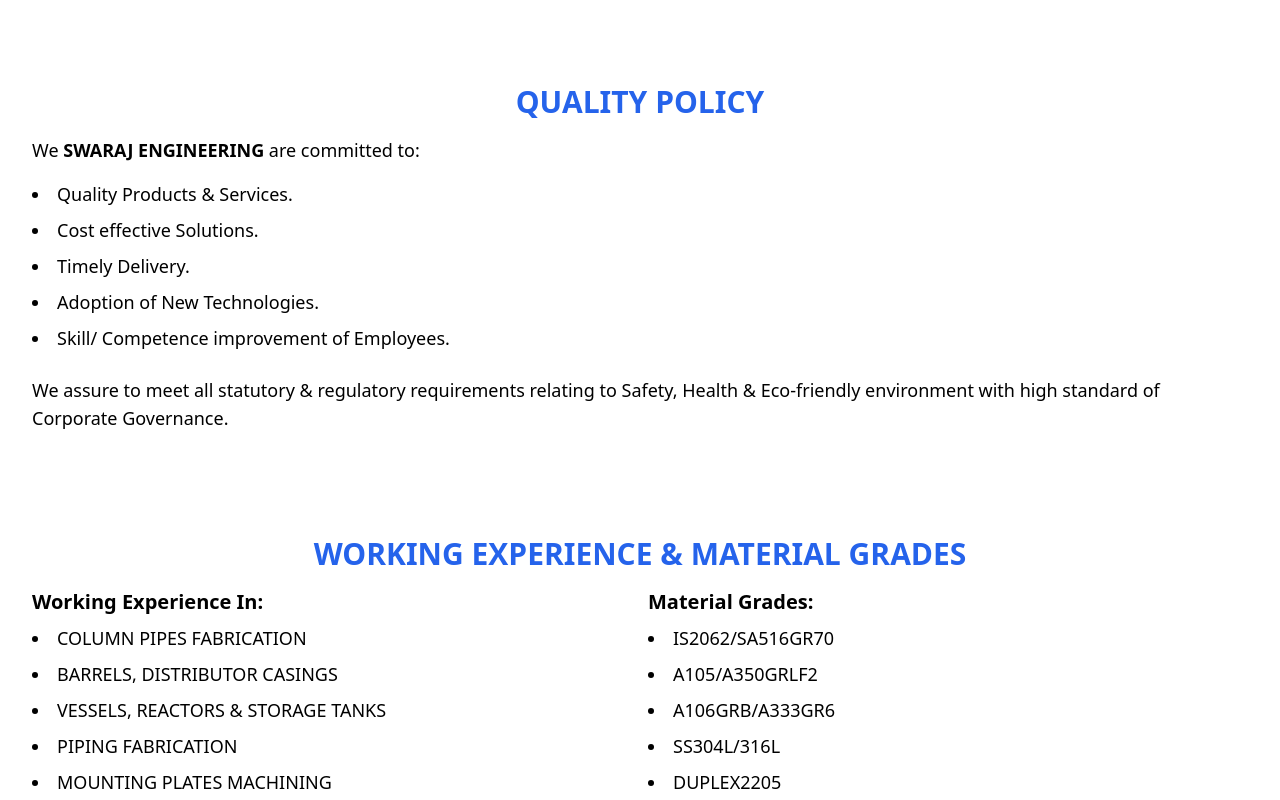
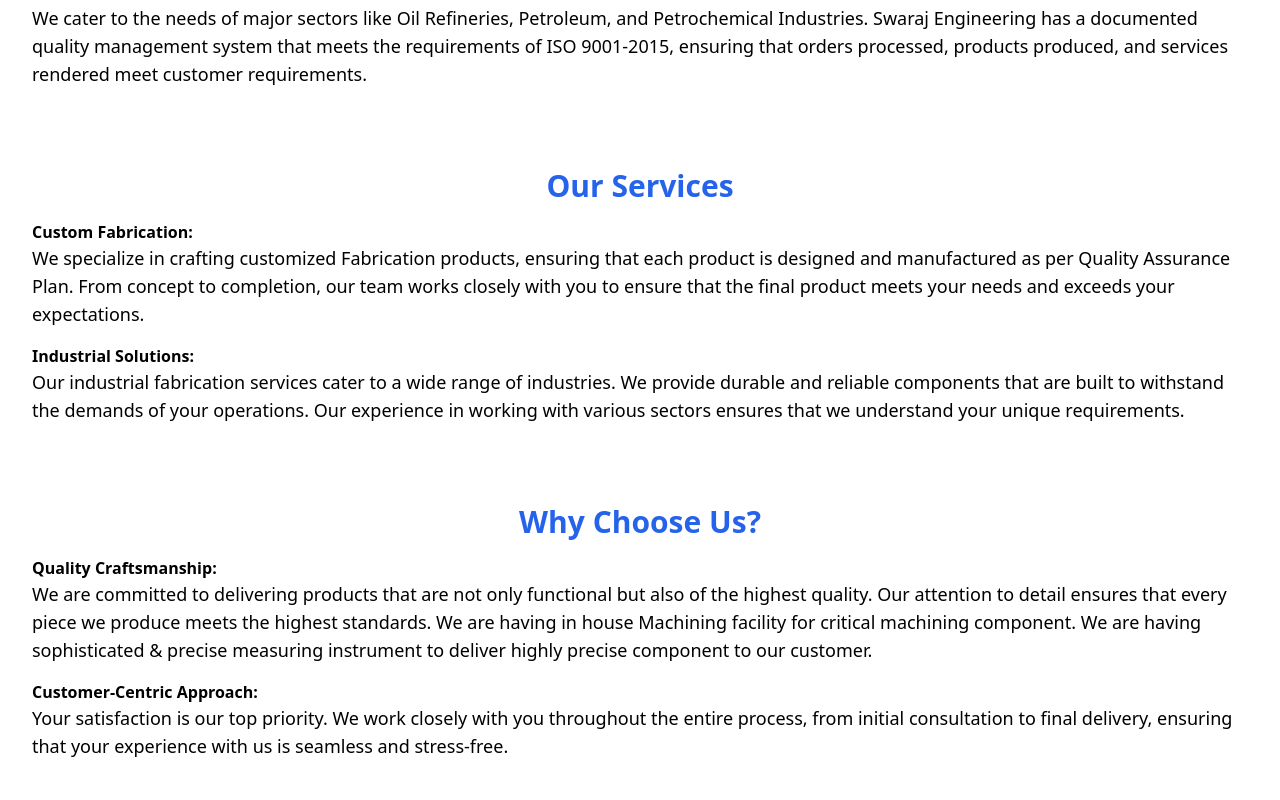
Before and after one commit to dkmishra2407/Sadhguru-ui, a React (Vite) app: page /aboutus in a window 1280 px wide. Shown: the part 460-1260 px from the top of the page. Built offline with nearby package versions, Linux system fonts and the light colour scheme.

Commit message:
Updated styling

```diff
--- a/src/components/Aboutus.jsx
+++ b/src/components/Aboutus.jsx
@@ -62,13 +62,10 @@
                 </svg>
             </div>
             <div className=" absolute top-10 left-3/4 z-0  opacity-10 ">
-
                 <svg fill="#000000" width="800px" height="800px" viewBox="0 0 256 256" xmlns="http://www.w3.org/2000/svg" className="w-96 z-0  h-full    object-fill fill-blue-300 text-blue-300">
                     <path d="M230.704 99.2a4.004 4.004 0 0 0-4.01-3.995h-50.981c-2.215 0-5.212-1.327-6.693-2.964L155.289 77.08c-17.795-19.65-41.628-16.256-53.234 7.58l-38.736 79.557C60.42 170.172 52.705 175 46.077 175H29.359a3.996 3.996 0 0 0-3.994 3.995v10.01A4 4 0 0 0 29.372 193h24.7c8.835 0 19.208-6.395 23.174-14.293l43.645-86.914c3.964-7.894 12.233-9.228 18.473-2.974l17.184 17.219c3.123 3.13 9.242 5.667 13.647 5.667H226.7a4.005 4.005 0 0 0 4.004-3.994v-8.512z" fill-rule="evenodd"></path>
                 </svg>
             </div>
-
-
         </div>
     )
 }
--- a/src/components/Footer.jsx
+++ b/src/components/Footer.jsx
@@ -62,8 +62,8 @@
                                 Services
                             </p>
                             <nav className="flex flex-col mt-4 space-y-2 text-sm text-gray-500">
-                                <a className="hover:opacity-75" href> 1on1 Coaching </a>
-                                <a className="hover:opacity-75" href> Company Review </a>
+                                <a className="hover:opacity-75" href='/aboutus#industrial-solutions'> Custom Fabrication</a>
+                                <a className="hover:opacity-75" href='/aboutus#industrial-solutions'> Industrial Solutions </a>
                                 <a className="hover:opacity-75" href> Accounts Review </a>
                                 <a className="hover:opacity-75" href> HR Consulting </a>
                                 <a className="hover:opacity-75" href> SEO Optimisation </a>
@@ -86,7 +86,7 @@
                             <nav className="flex flex-col mt-4 space-y-2 text-sm text-gray-500">
                                 <a className="hover:opacity-75" href>  Plot No W-7, S Block Bhosari MIDC </a>
                                 <a className="hover:opacity-75" href>  9561001623 (Vinod Bhandari) </a>
-                                <a className="hover:opacity-75" href> swarajengineering1@gmail.comy </a>
+                                <a className="hover:opacity-75" href> swarajengineering1@gmail.com </a>
                                 {/* <a className="hover:opacity-75" href> Accessibility </a> */}
                             </nav>
                         </div>
--- a/src/pages/Aboutpage.jsx
+++ b/src/pages/Aboutpage.jsx
@@ -14,10 +14,13 @@
     useEffect(() => {
         AOS.init({ duration: 1000 });
     }, []);
-
     return (
-        <div className="">
+          <div className="">
             <div className="p-8 mx-auto " data-aos="fade-up">
+            <h1 className="text-3xl font-bold mb-4 text-center text-blue-600">Welcome to Swaraj Engineering</h1>
+            <p className="text-lg mb-4">
+               At Swaraj Engineering, we are dedicated to transforming your vision into reality through our expertise in customized Engineering fabrication product with years of experience in the industry, we pride ourselves on Delivering high-quality product with the requirements of our clients
+            </p>
                 <h1 className="text-3xl font-bold mb-4 text-center text-blue-600">Who We Are</h1>
                 <p className="text-lg mb-4">
                     Swaraj Engineering is situated in MIDC Bhosari PLOT NO-187, S BLOCK. Swaraj Engineering has been in the field of fabrication for the past 5 years. Our unit covers an area of 7000 Sq. Ft., featuring a covered shed and open space for material handling and storage, with a 7.5 ton EOT crane capacity.
@@ -27,6 +30,32 @@
                 </p>
                 <p className="text-lg mb-4">
                     We cater to the needs of major sectors like Oil Refineries, Petroleum, and Petrochemical Industries. Swaraj Engineering has a documented quality management system that meets the requirements of ISO 9001-2015, ensuring that orders processed, products produced, and services rendered meet customer requirements.
+                </p>
+            </div>
+            <div className="p-8 mx-auto " data-aos="fade-up">
+            <h1 className="text-3xl font-bold mb-4 text-center text-blue-600">Our Services</h1>
+
+{/* Custom Fabrication Section */}
+<h2 id="custom-fabrication" className='font-semibold'>Custom Fabrication:</h2>
+<p className="text-lg mb-4">
+  We specialize in crafting customized Fabrication products, ensuring that each product is designed and manufactured as per Quality Assurance Plan. From concept to completion, our team works closely with you to ensure that the final product meets your needs and exceeds your expectations.
+</p>
+
+{/* Industrial Solutions Section */}
+<h2 id="industrial-solutions" className='font-semibold'>Industrial Solutions:</h2>
+<p className="text-lg mb-4">
+  Our industrial fabrication services cater to a wide range of industries. We provide durable and reliable components that are built to withstand the demands of your operations. Our experience in working with various sectors ensures that we understand your unique requirements.
+</p>
+            </div>
+          <div className="p-8 mx-auto " data-aos="fade-up">
+            <h1 className="text-3xl font-bold mb-4 text-center text-blue-600">Why Choose Us?</h1>
+                <h2 className='font-semibold'>Quality Craftsmanship:</h2>
+                <p className="text-lg mb-4">
+                We are committed to delivering products that are not only functional but also of the highest quality. Our attention to detail ensures that every piece we produce meets the highest standards. We are having in house Machining facility for critical machining component. We are having sophisticated & precise measuring instrument to deliver highly precise component to our customer.
+                </p>
+                <h2 className='font-semibold'>Customer-Centric Approach:</h2>
+                <p className="text-lg mb-4">
+                Your satisfaction is our top priority. We work closely with you throughout the entire process, from initial consultation to final delivery, ensuring that your experience with us is seamless and stress-free.
                 </p>
             </div>
             {/* <ListOfMachinery /> */}
--- a/src/pages/Contact.jsx
+++ b/src/pages/Contact.jsx
@@ -45,7 +45,15 @@
   };
 
   return (
+   <>
+    <div className="p-8 mx-auto " data-aos="fade-up">
+            <h1 className="text-3xl font-bold mb-4 text-center text-blue-600">Contact Us</h1>
+                <p className="text-lg mb-4">
+                Ready to bring your project to life? Get in touch with Swaraj Engineering today. Our team is here to discuss your needs, provide expert advice, and deliver customized iron fabrication solutions that are built to last.
+                </p>
+        </div>
     <div className="bg-gray-900">
+
       <section className="py-8 lg:py-16 px-4 mx-auto max-w-screen-md bg-gray-900">
         <h2 className="mb-4 text-4xl tracking-tight font-extrabold text-center text-white">Contact Us</h2>
         <form onSubmit={sendEmail} className="space-y-8">
@@ -144,6 +152,7 @@
       </div>
       <MapComponent lat={lat} lng={lng} />
     </div>
+    </>
   );
 };
 
--- a/src/pages/Products.jsx
+++ b/src/pages/Products.jsx
@@ -351,12 +351,12 @@
       ))}
     </div>
 
-    <h1 className="text-3xl font-bold mb-4 text-center text-blue-600">SEE OUR MORE PRODUCTS...</h1>
+    <h1 className="text-3xl font-bold mb-8 mt-8 text-center text-blue-600">SEE OUR MORE PRODUCTS...</h1>
 
     {/* Looping through FinalData */}
     {FinalData.map((product) => (
       <div key={product.id}>
-        <h2 className="text-3xl font-bold mb-4 text-center text-blue-600">{product.Heading}</h2>
+        <h2 className="text-3xl font-bold mb-8 mt-6 text-center text-blue-800">{product.Heading}</h2>
         <div className="grid grid-cols-1 sm:grid-cols-2 md:grid-cols-3 lg:grid-cols-4 gap-6">
           {product.data.map((product1) => (
             <div
```
